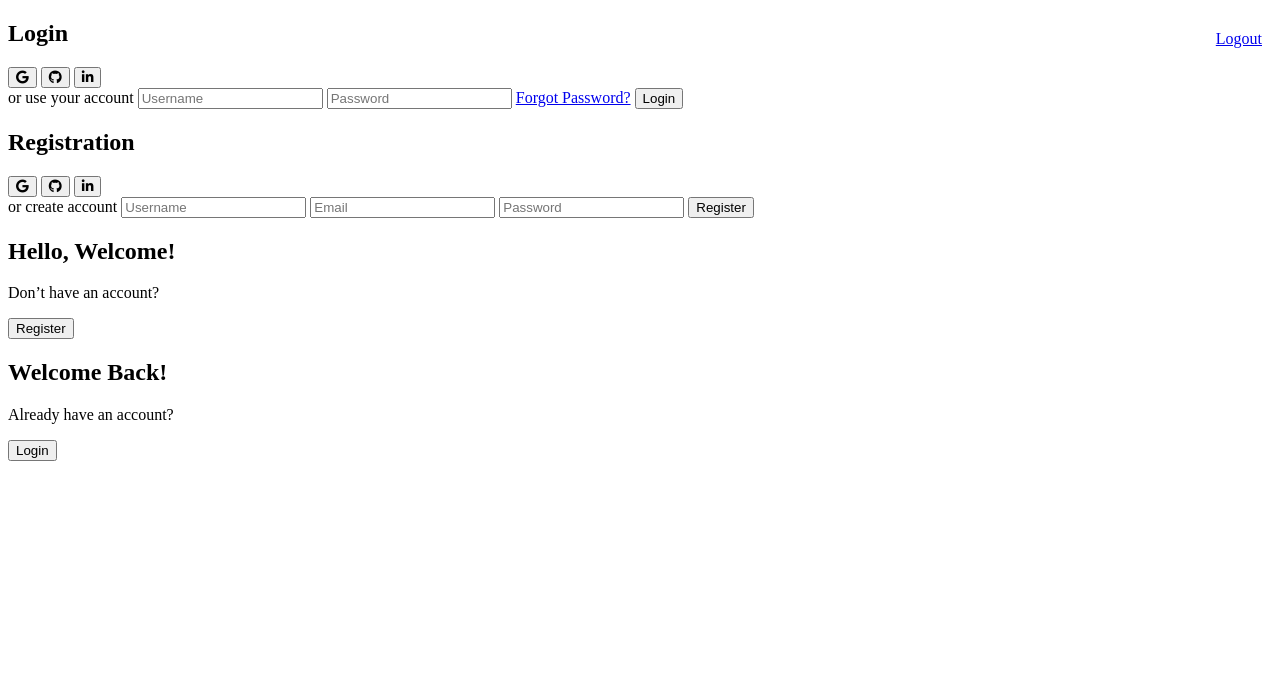
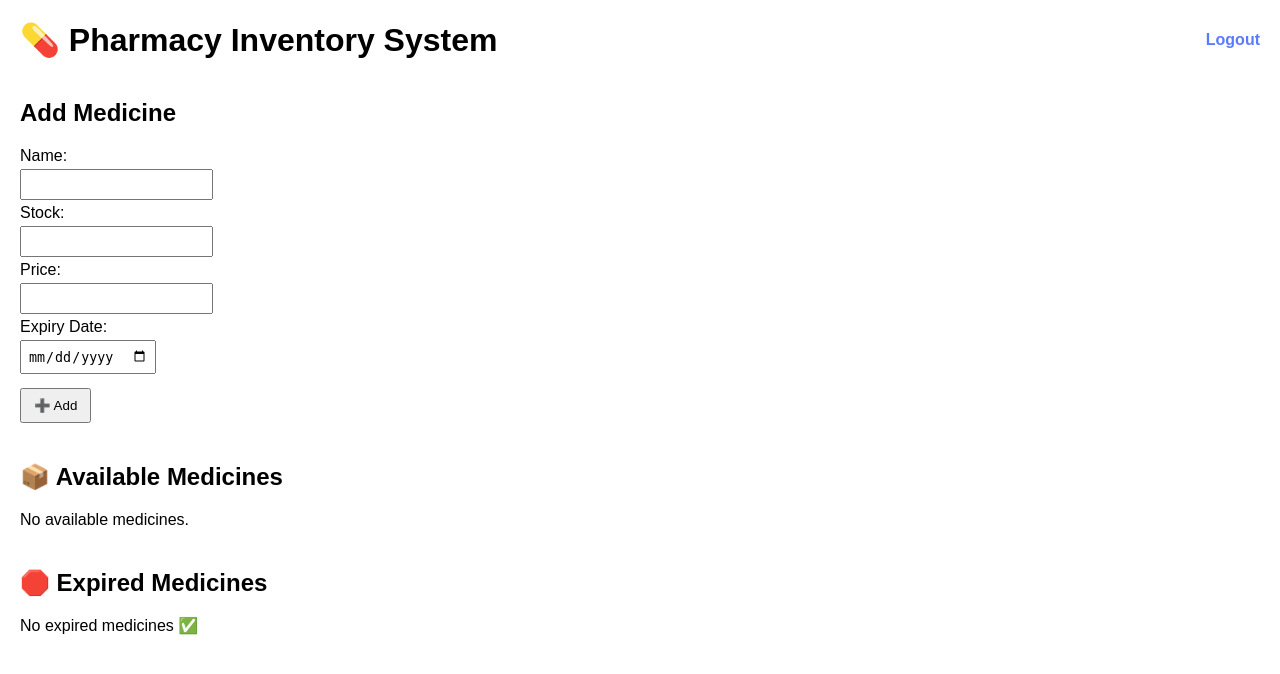
Before and after one commit to rushi-analytics/pharmacy-inventory-system, a Flask app: template templates/inventory.html in a window 1280 px wide. Shown: the top 674 px of the page. Run offline with Flask 3, Linux system fonts and the light colour scheme; the template is opened without the code that fills it, so the values that code supplies are empty.

Commit message:
Update inventory.html

```diff
--- a/templates/inventory.html
+++ b/templates/inventory.html
@@ -1,75 +1,134 @@
 <!DOCTYPE html>
 <html lang="en">
 <head>
-  <link rel="stylesheet" href="{{ url_for('static', filename='style.css') }}">
-  <meta charset="UTF-8">
-  <title>Login Register UI</title>
+    <meta charset="UTF-8">
+    <title>💊 Pharmacy Inventory System</title>
 
-  <!-- Font Awesome Icons -->
-  <link rel="stylesheet"
-    href="https://cdnjs.cloudflare.com/ajax/libs/font-awesome/6.5.0/css/all.min.css">
+    <!-- Inventory page uses its own simple styling -->
+    <style>
+        body {
+            font-family: Arial, sans-serif;
+            margin: 20px;
+        }
+        h2 {
+            margin-top: 40px;
+        }
+        table {
+            border-collapse: collapse;
+            width: 100%;
+            margin-top: 15px;
+        }
+        th, td {
+            padding: 10px;
+            border: 1px solid #ccc;
+            text-align: center;
+        }
+        input {
+            padding: 6px;
+            margin: 4px 0;
+        }
+        button {
+            padding: 8px 12px;
+            margin-top: 10px;
+            cursor: pointer;
+        }
+        .btn-edit {
+            color: green;
+            text-decoration: none;
+        }
+        .btn-delete {
+            color: red;
+            text-decoration: none;
+        }
+        .logout {
+            float: right;
+            margin-top: 10px;
+            text-decoration: none;
+            color: #5b7cfa;
+            font-weight: bold;
+        }
+    </style>
+</head>
 
-  <link rel="stylesheet" href="style.css">
-  <script src="{{ url_for('static', filename='script.js') }}"></script>
-</head>
 <body>
-<a href="/logout" style="float:right; margin:10px;">Logout</a>
-<div class="card">
 
-  <!-- LOGIN FORM -->
-  <div class="form login-form">
-    <h2>Login</h2>
+    <!-- LOGOUT -->
+    <a href="/logout" class="logout">Logout</a>
 
-    <div class="social-icons">
-      <button class="social google"><i class="fab fa-google"></i></button>
-      <button class="social github"><i class="fab fa-github"></i></button>
-      <button class="social linkedin"><i class="fab fa-linkedin-in"></i></button>
-    </div>
+    <h1>💊 Pharmacy Inventory System</h1>
 
-    <span class="divider">or use your account</span>
+    <!-- ADD MEDICINE -->
+    <h2>Add Medicine</h2>
+    <form method="POST" action="/add">
+        <label>Name:</label><br>
+        <input type="text" name="name" required><br>
 
-    <input type="text" placeholder="Username">
-    <input type="password" placeholder="Password">
-    <a href="#">Forgot Password?</a>
-    <button>Login</button>
-  </div>
+        <label>Stock:</label><br>
+        <input type="number" name="stock" required><br>
 
-  <!-- REGISTER FORM -->
-  <div class="form register-form">
-    <h2>Registration</h2>
+        <label>Price:</label><br>
+        <input type="number" step="0.01" name="price" required><br>
 
-    <div class="social-icons">
-      <button class="social google"><i class="fab fa-google"></i></button>
-      <button class="social github"><i class="fab fa-github"></i></button>
-      <button class="social linkedin"><i class="fab fa-linkedin-in"></i></button>
-    </div>
+        <label>Expiry Date:</label><br>
+        <input type="date" name="expiry" required><br>
 
-    <span class="divider">or create account</span>
+        <button type="submit">➕ Add</button>
+    </form>
 
-    <input type="text" placeholder="Username">
-    <input type="email" placeholder="Email">
-    <input type="password" placeholder="Password">
-    <button>Register</button>
-  </div>
+    <!-- AVAILABLE MEDICINES -->
+    <h2>📦 Available Medicines</h2>
+    {% if available %}
+    <table>
+        <tr>
+            <th>Name</th>
+            <th>Stock</th>
+            <th>Price (₹)</th>
+            <th>Expiry</th>
+            <th>Actions</th>
+        </tr>
+        {% for m in available %}
+        <tr>
+            <td>{{ m.name }}</td>
+            <td>{{ m.stock }}</td>
+            <td>₹{{ "%.2f"|format(m.price) }}</td>
+            <td>{{ m.expiry_date.date() }}</td>
+            <td>
+                <a class="btn-edit" href="/update/{{ m.name }}">✏️ Edit</a> |
+                <a class="btn-delete"
+                   href="/delete/{{ m.name }}"
+                   onclick="return confirm('Delete {{ m.name }}?');">
+                   🗑 Delete
+                </a>
+            </td>
+        </tr>
+        {% endfor %}
+    </table>
+    {% else %}
+        <p>No available medicines.</p>
+    {% endif %}
 
-  <!-- BLUE CURVED PANEL -->
-  <div class="panel" id="panel">
+    <!-- EXPIRED MEDICINES -->
+    <h2>🛑 Expired Medicines</h2>
+    {% if expired %}
+    <table>
+        <tr>
+            <th>Name</th>
+            <th>Stock</th>
+            <th>Price (₹)</th>
+            <th>Expired On</th>
+        </tr>
+        {% for m in expired %}
+        <tr>
+            <td>{{ m.name }}</td>
+            <td>{{ m.stock }}</td>
+            <td>₹{{ "%.2f"|format(m.price) }}</td>
+            <td>{{ m.expiry_date.date() }}</td>
+        </tr>
+        {% endfor %}
+    </table>
+    {% else %}
+        <p>No expired medicines ✅</p>
+    {% endif %}
 
-    <div class="panel-content login-text">
-      <h2>Hello, Welcome!</h2>
-      <p>Don’t have an account?</p>
-      <button onclick="toggle()">Register</button>
-    </div>
-
-    <div class="panel-content register-text">
-      <h2>Welcome Back!</h2>
-      <p>Already have an account?</p>
-      <button onclick="toggle()">Login</button>
-    </div>
-
-  </div>
-</div>
-
-<script src="script.js"></script>
 </body>
 </html>
```
